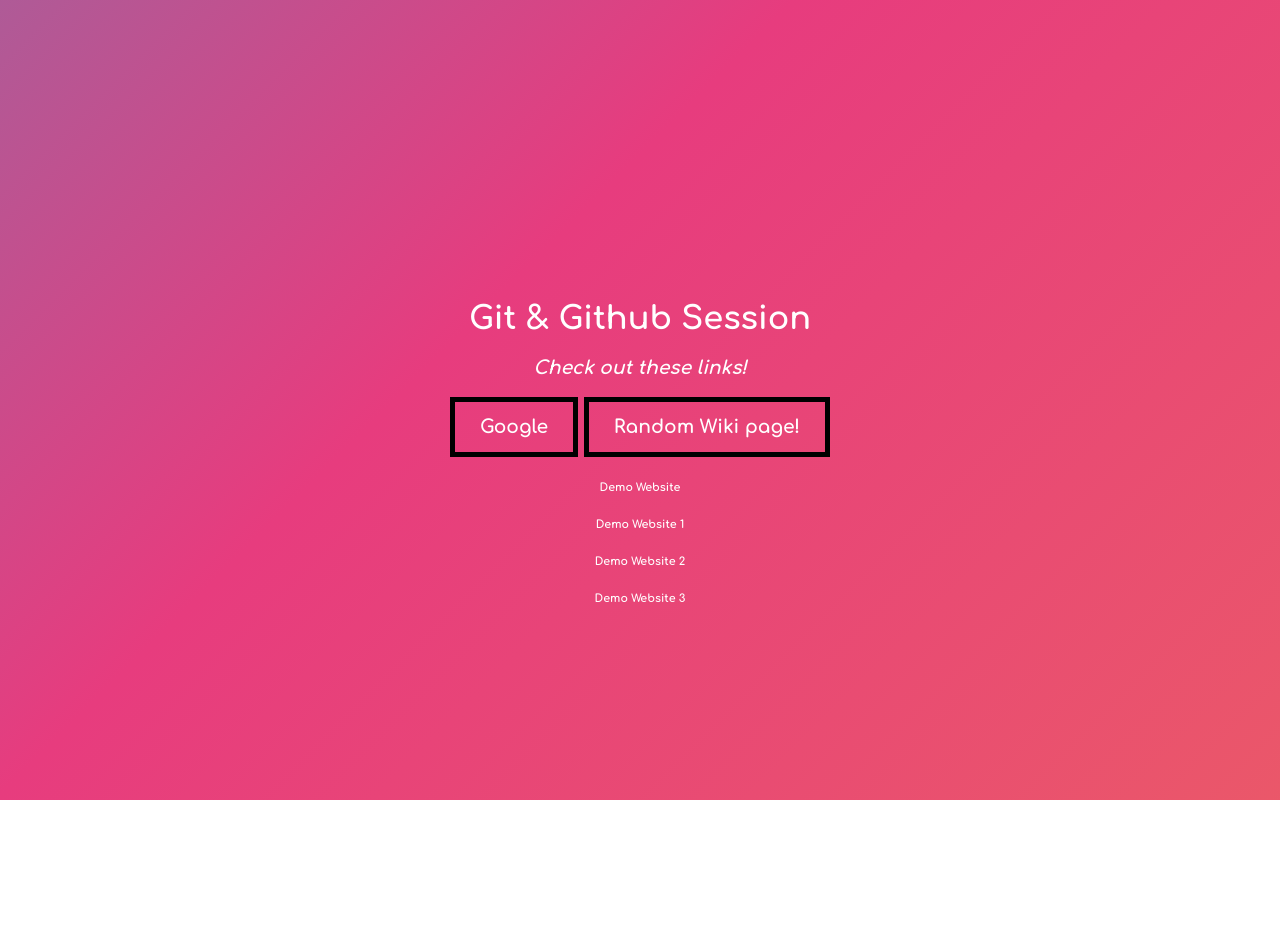
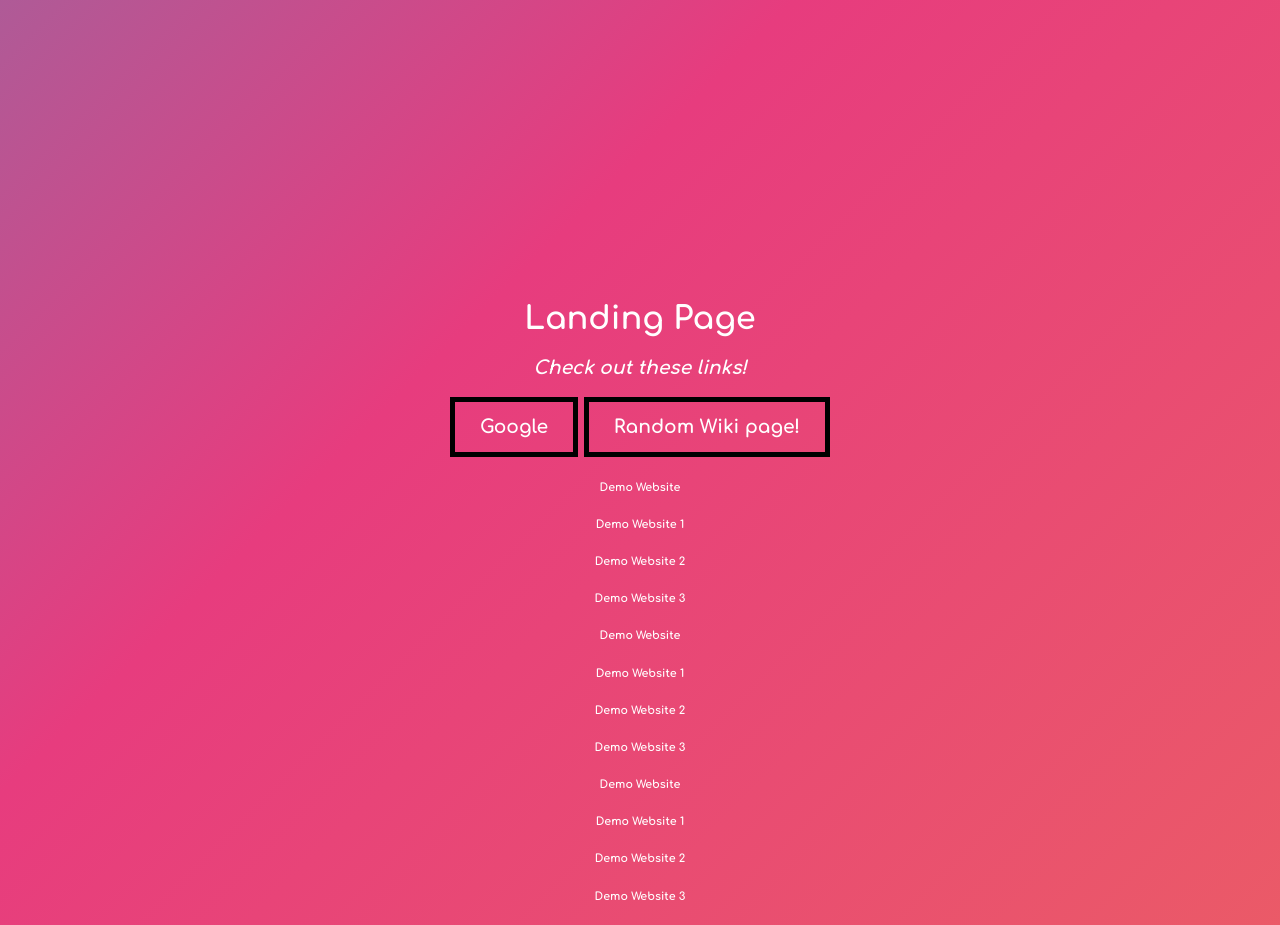
Before and after one commit to singh-sanjiv/demo, a plain HTML site: page index.html in a window 1280 px wide. Before the commit the page ends 800 px from the top, so only its background shows below. Drawn offline with Linux system fonts and the light colour scheme.

Commit message:
complete my landing page

```diff
--- a/index.html
+++ b/index.html
@@ -10,7 +10,7 @@
     <div class="container">
       <!-- <img src="https://static.vecteezy.com/system/resources/previews/021/286/392/non_2x/hello-sign-on-transparent-background-free-png.png" height="30px" style="align-items: center;"></img> -->
       <h1>
-        <b> Git & Github Session</b>
+        <b> Landing Page</b>
       </h1>
       <h3> <b> <i> Check out these links! </i> </b> </h3>
 
@@ -30,6 +30,14 @@
       <h5><small>Demo Website 1</small></h5>
       <h5><small>Demo Website 2</small></h5>
       <h5><small>Demo Website 3</small></h5>
+      <h5><small>Demo Website</small></h5>
+      <h5><small>Demo Website 1</small></h5>
+      <h5><small>Demo Website 2</small></h5>
+      <h5><small>Demo Website 3</small></h5>
+      <h5><small>Demo Website</small></h5>
+      <h5><small>Demo Website 1</small></h5>
+      <h5><small>Demo Website 2</small></h5>
+      <h5><small>Demo Website 3</small></h5>
 
 
     </div>
```
